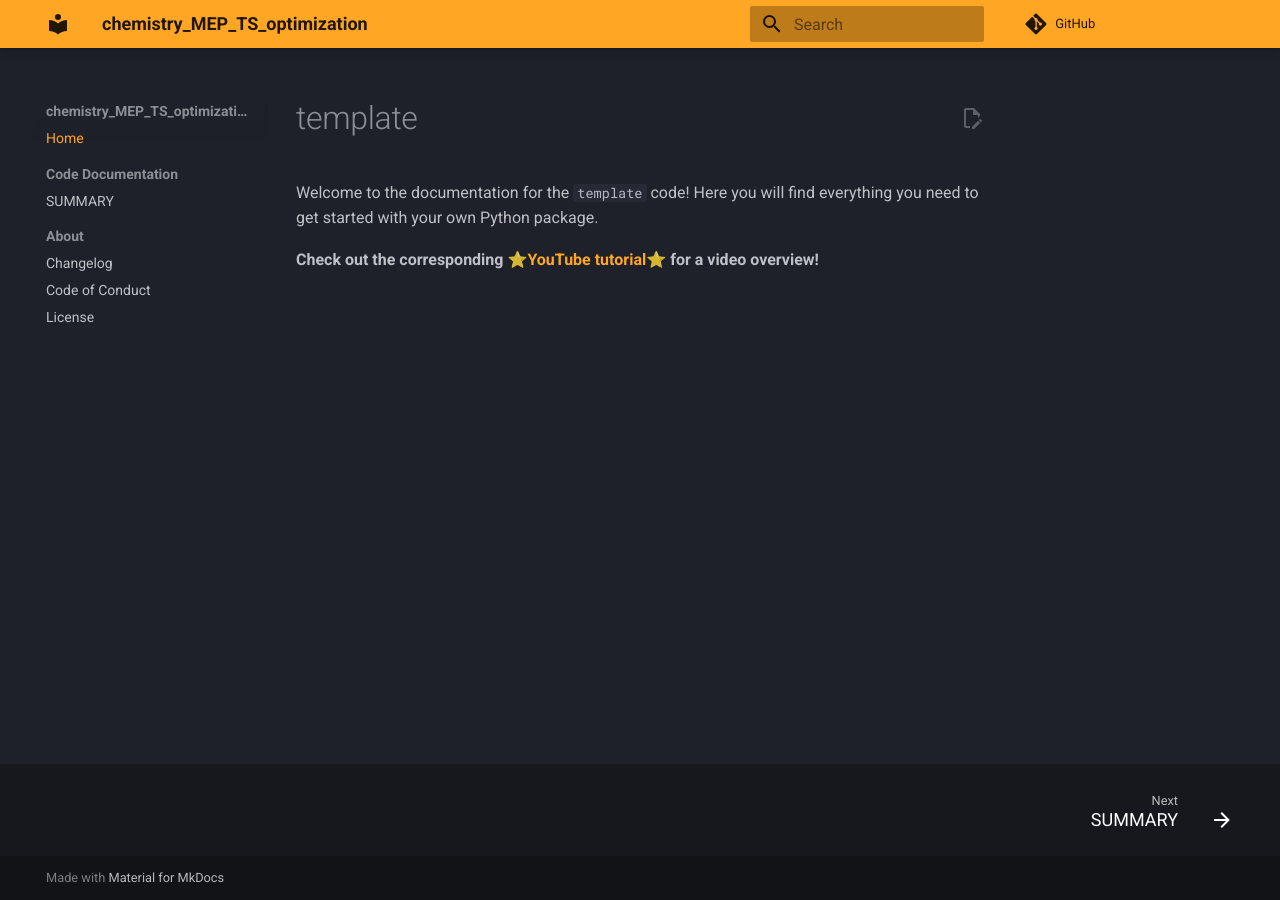
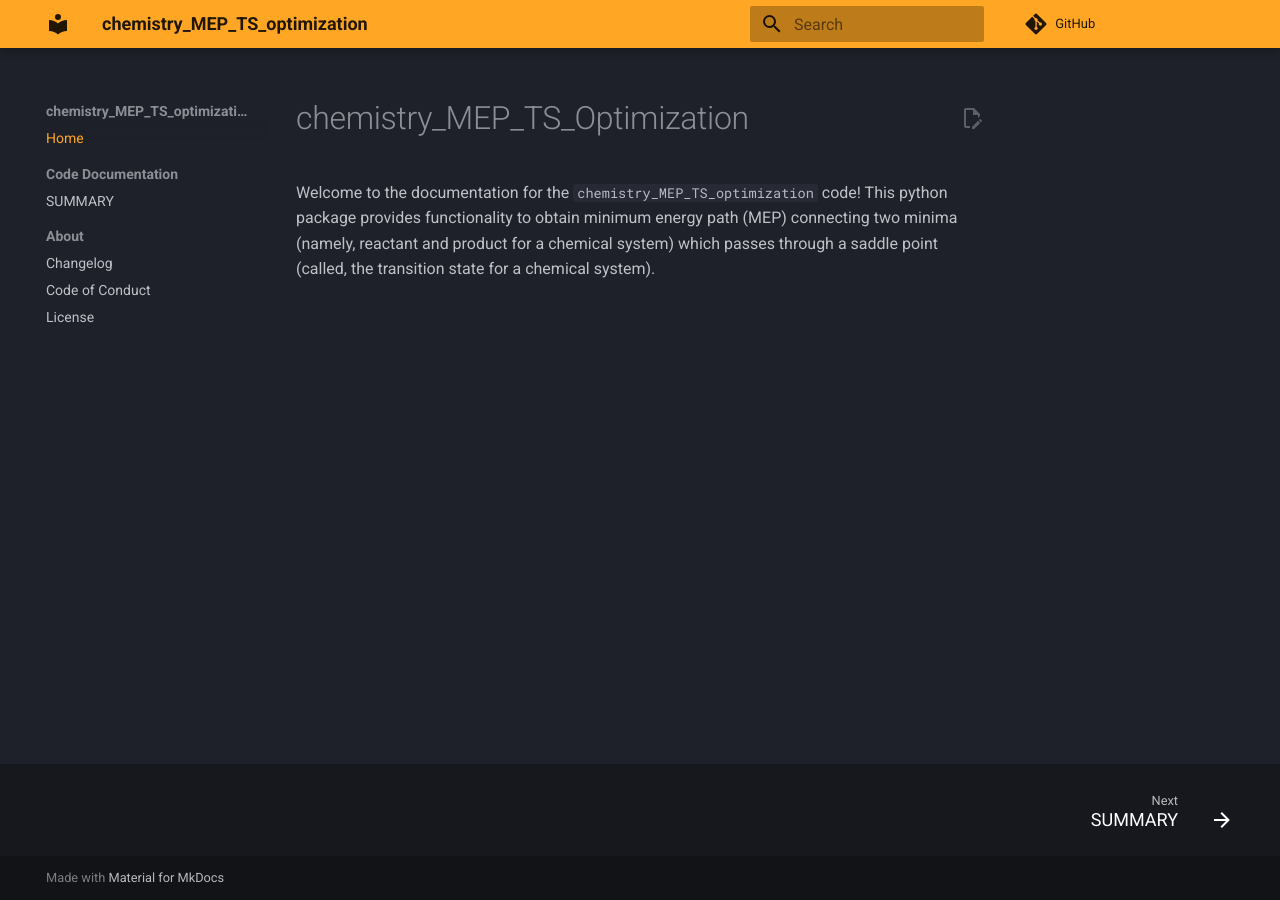
Before and after one commit to khegazy/transbymep, an MkDocs documentation site: the page built from docs/index.md, in a window 1280 px wide. Built offline with MkDocs 1.6.1 and Material for MkDocs 9.7.7, drawn with Linux system fonts in a browser that asks for light colours; comment, search, counter and statistics services are not loaded.

Commit message:
edited the index.md info.

```diff
--- a/docs/index.md
+++ b/docs/index.md
@@ -1,5 +1,6 @@
-# template
+# chemistry_MEP_TS_Optimization
 
-Welcome to the documentation for the `template` code! Here you will find everything you need to get started with your own Python package.
-
-**Check out the corresponding ⭐[YouTube tutorial](https://www.youtube.com/watch?v=th2CqJ6oBuM)⭐ for a video overview!**
+Welcome to the documentation for the `chemistry_MEP_TS_optimization` code!
+This python package provides functionality to obtain minimum energy path (MEP)
+connecting two minima (namely, reactant and product for a chemical system)
+which passes through a saddle point (called, the transition state for a chemical system).
```
